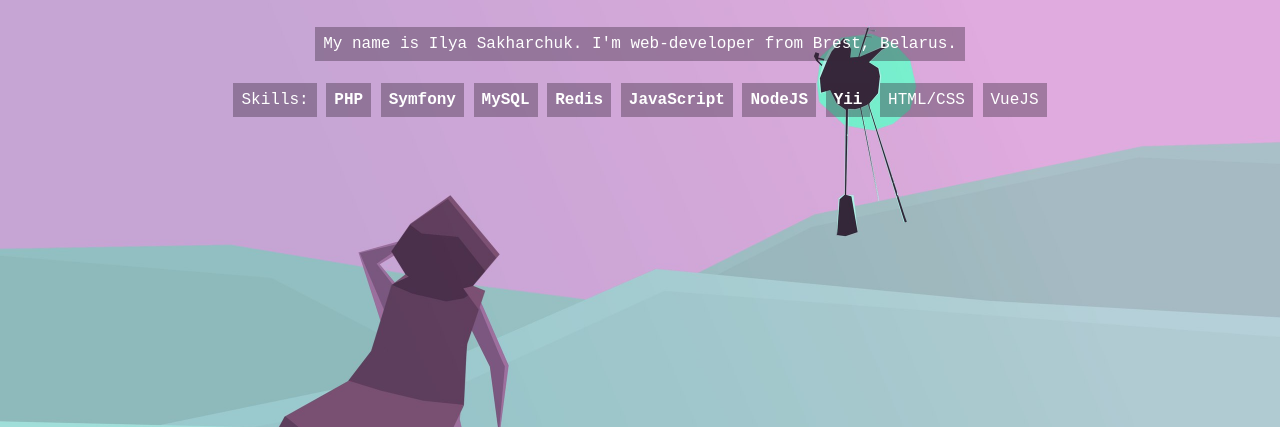
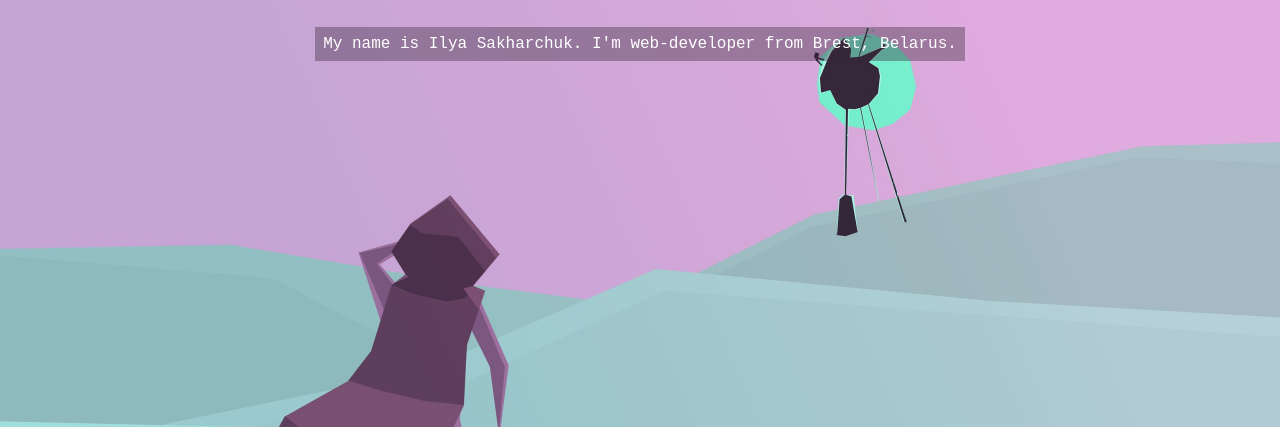
Before and after one commit to Vanawy/vanawy.github.io, a plain HTML site: page index.html in a window 1280 px wide. Shown: the part 108-535 px from the top of the page. Drawn offline with Linux system fonts and the light colour scheme; a small style sheet from the web is missing.

Commit message:
Update index.html

```diff
--- a/index.html
+++ b/index.html
@@ -17,21 +17,6 @@
             <div class="about">
                 <h1 class="text">VANAWY</h1>
                 <p class="text-block"><span>My name is Ilya Sakharchuk. I'm web-developer from Brest, Belarus.</span></p>
-                <div>
-                    <!-- <p class="text-block">Skills:</p> -->
-                    <div class="skills text-block">
-                        <span class="">Skills:</span>
-                        <span class="main">PHP</span>
-                        <span class="main">Symfony</span>
-                        <span class="main">MySQL</span>
-                        <span class="main">Redis</span>
-                        <span class="main">JavaScript</span>
-                        <span class="main">NodeJS</span>
-                        <span class="main">Yii</span>
-                        <span>HTML/CSS</span>
-                        <span>VueJS</span>
-                    </div>
-                </div>
             </div>
         </div>
     </div>
```
